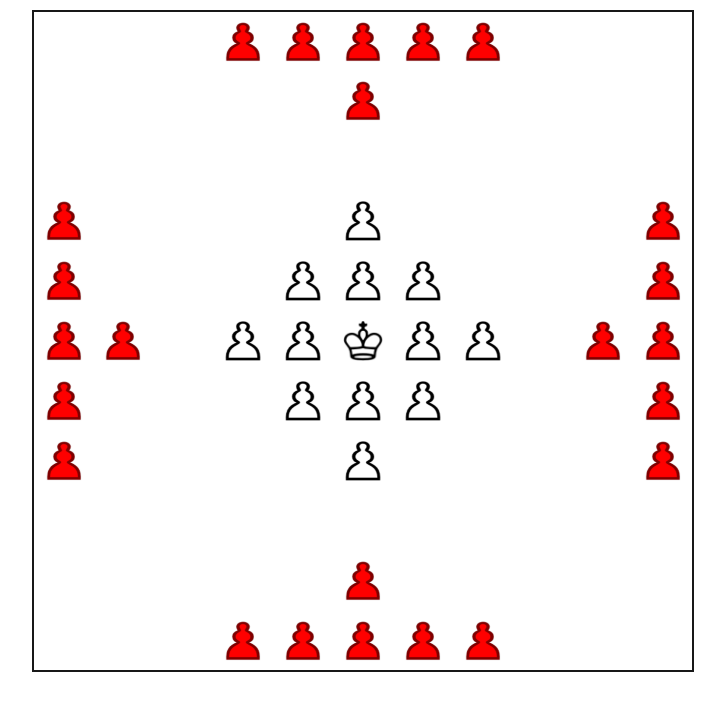
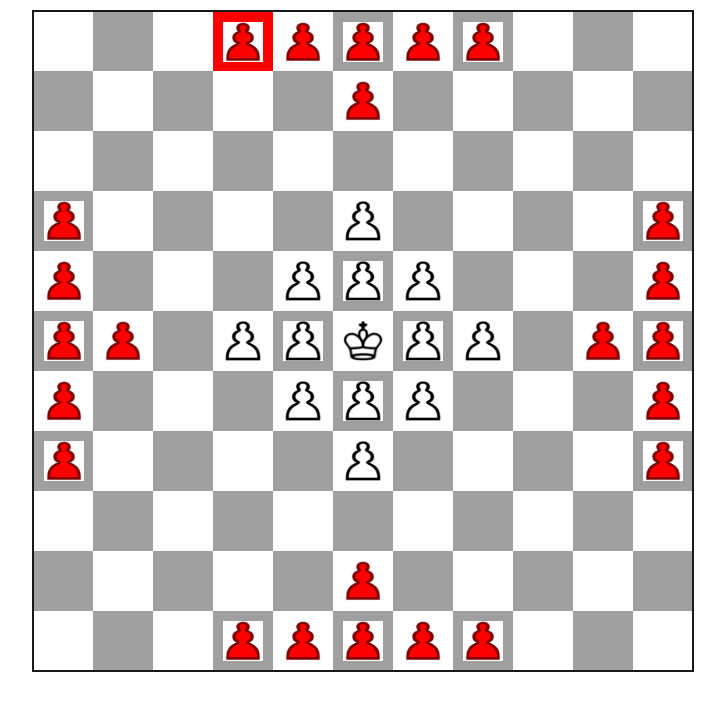
Before and after one commit to 16dprice/hnefatafl, a website: page index.html in a window 1280 px wide. Both pictures are taken after a click on the picture 520 px from the left and 41 px from the top of the page. Shown: the whole page, without its empty margins (277-1002 px from the left). Drawn offline with nearby package versions, Linux system fonts and the light colour scheme.

Commit message:
can select pieces now

```diff
--- a/board_drawing.js
+++ b/board_drawing.js
@@ -13,18 +13,19 @@ $(document).ready(function() {
 
     let board = document.getElementById(gameBoardId);
 
-    document.addEventListener('click', function(event) {
+    // NOTE this should never trigger when a piece is clicked because of the event.stopPropagation() call in selectPiece in piece_movement.js
+    board.addEventListener('click', function(event) {
 
-        console.log($("#" + gameBoardId));
-
+        // get all of the td squares
         let boardSquares = $("#" + gameBoardId).find("td");
 
+        // remove the selected class from all of them (only one should have it)
         boardSquares.each(function() {
-            $(this).css({background: 'white'});
+            $(this).removeClass('selected_square');
         });
 
-        console.log(event);
-        console.log(event.srcElement.tagName);
+        // no piece is selected now
+        isPieceSelected = false;
 
     });
 
@@ -180,7 +181,7 @@ function drawPiece(imgSrc, pos, extraClasses = []) {
     let img = $(document.createElement('img'));
     img.attr('src', imgSrc);
     img.attr('class', 'piece');
-    img.attr('onclick', 'selectPiece(this);');
+    img.attr('onclick', 'selectPiece(this, event);');
 
     // add any extra classes
     if(extraClasses !== []) {
--- a/index.html
+++ b/index.html
@@ -17,6 +17,7 @@
 
     <!-- CUSTOM JS AND CSS -->
     <script type="text/javascript" src="board_drawing.js"></script>
+    <script type="text/javascript" src="piece_movement.js"></script>
     <link type="text/css" rel="stylesheet" href="main.css"/>
 
 </head>
--- a/main.css
+++ b/main.css
@@ -36,3 +36,7 @@ table {
     width: 40px;
     height: 40px;
 }
+
+.selected_square {
+    background: red !important;
+}
--- /dev/null
+++ b/piece_movement.js
@@ -0,0 +1,19 @@
+let isPieceSelected = false;
+let whichPiece = -1; // the position of the piece selected
+
+function selectPiece(piece, event) {
+
+    event.stopPropagation();
+
+    // remove the class from the previous square
+    $('td[data-pos=' + whichPiece + ']').removeClass('selected_square');
+
+    let square = $(piece).parent('td');
+
+    isPieceSelected = true;
+    whichPiece = square.attr('data-pos');
+
+    // add the class to the new square
+    $('td[data-pos=' + whichPiece + ']').addClass('selected_square');
+
+}
```
